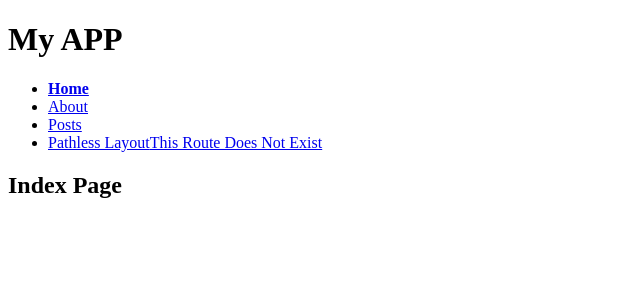
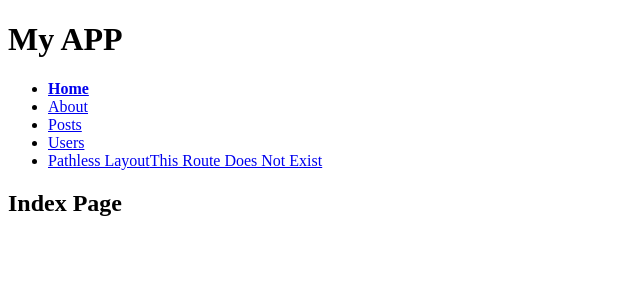
Before and after one commit to owlcity/react-ecosystem, a React (Vite) app: page / in a window 1280 px wide. Shown: the top 300 px of the page, without its empty margins (0-640 px from the left). Built offline with nearby package versions, Linux system fonts and the light colour scheme.

Commit message:
feat: 添加用户页面路由和导航链接
添加用户页面路由配置和导航链接，支持搜索参数和滚动恢复

```diff
--- a/src/layout/rootLayout.tsx
+++ b/src/layout/rootLayout.tsx
@@ -53,6 +53,22 @@ export const RootLayout = () => {
         </li> */}
         <li>
           <Link
+            to="/users"
+            params={{ id: "123" }}
+            search={{ page: 2, sort: "id" }}
+            hash="section1"
+            replace
+            activeProps={{
+              style: {
+                fontWeight: "bold",
+              },
+            }}
+          >
+            Users
+          </Link>
+        </li>
+        <li>
+          <Link
             to="/route-a"
             activeProps={{
               className: "font-bold",
--- /dev/null
+++ b/src/pages/users/users.tsx
@@ -0,0 +1,16 @@
+import { createLazyRoute } from "@tanstack/react-router";
+
+export const Route = createLazyRoute("/users")({
+  component: UsersComponent,
+});
+
+function UsersComponent() {
+  //   const users = Route.useLoaderData();
+  console.log("search", Route.useSearch());
+  return (
+    <div className="space-y-2">
+      <h4 className="text-xl font-bold">Users</h4>
+      <hr className="opacity-20" />
+    </div>
+  );
+}
--- a/src/router/index.tsx
+++ b/src/router/index.tsx
@@ -13,10 +13,12 @@ import {
   postsIndexRoute,
   postsLayoutRoute,
 } from "./routes/postsRoute";
+import { usersRoute } from "./routes/usersRoute";
 
 const routeTree = rootRoute.addChildren([
   indexRoute,
   aboutRoute,
+  usersRoute,
   postsLayoutRoute.addChildren([postsIndexRoute, postRoute]),
   pathlessLayoutRoute.addChildren([
     nestedPathlessLayout2Route.addChildren([
@@ -28,6 +30,7 @@ const routeTree = rootRoute.addChildren([
 
 export const router = createRouter({
   routeTree,
+  scrollRestoration: true,
 });
 
 declare module "@tanstack/react-router" {
--- /dev/null
+++ b/src/router/routes/usersRoute.tsx
@@ -0,0 +1,12 @@
+import { createRoute } from "@tanstack/react-router";
+import { rootRoute } from "../rootRoute";
+
+export const usersRoute = createRoute({
+  getParentRoute: () => rootRoute,
+  path: "/users",
+  // component: UsersComponent,
+  validateSearch: (search: Record<string, unknown>) => ({
+    page: Number(search.page) || 1,
+    sort: search.sort ?? "name",
+  }),
+}).lazy(() => import("@pages/users/users").then((mod) => mod.Route));
```
